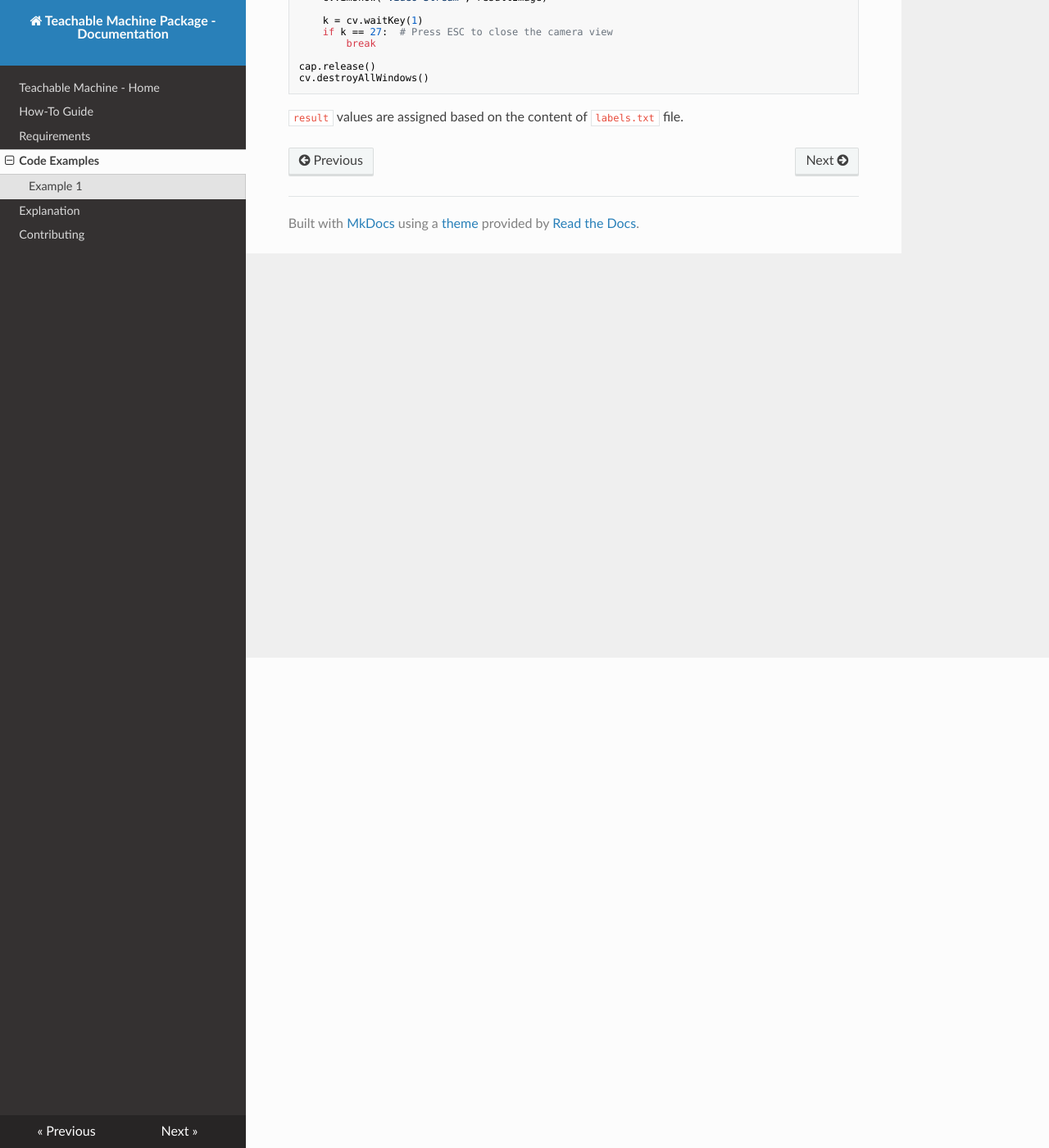
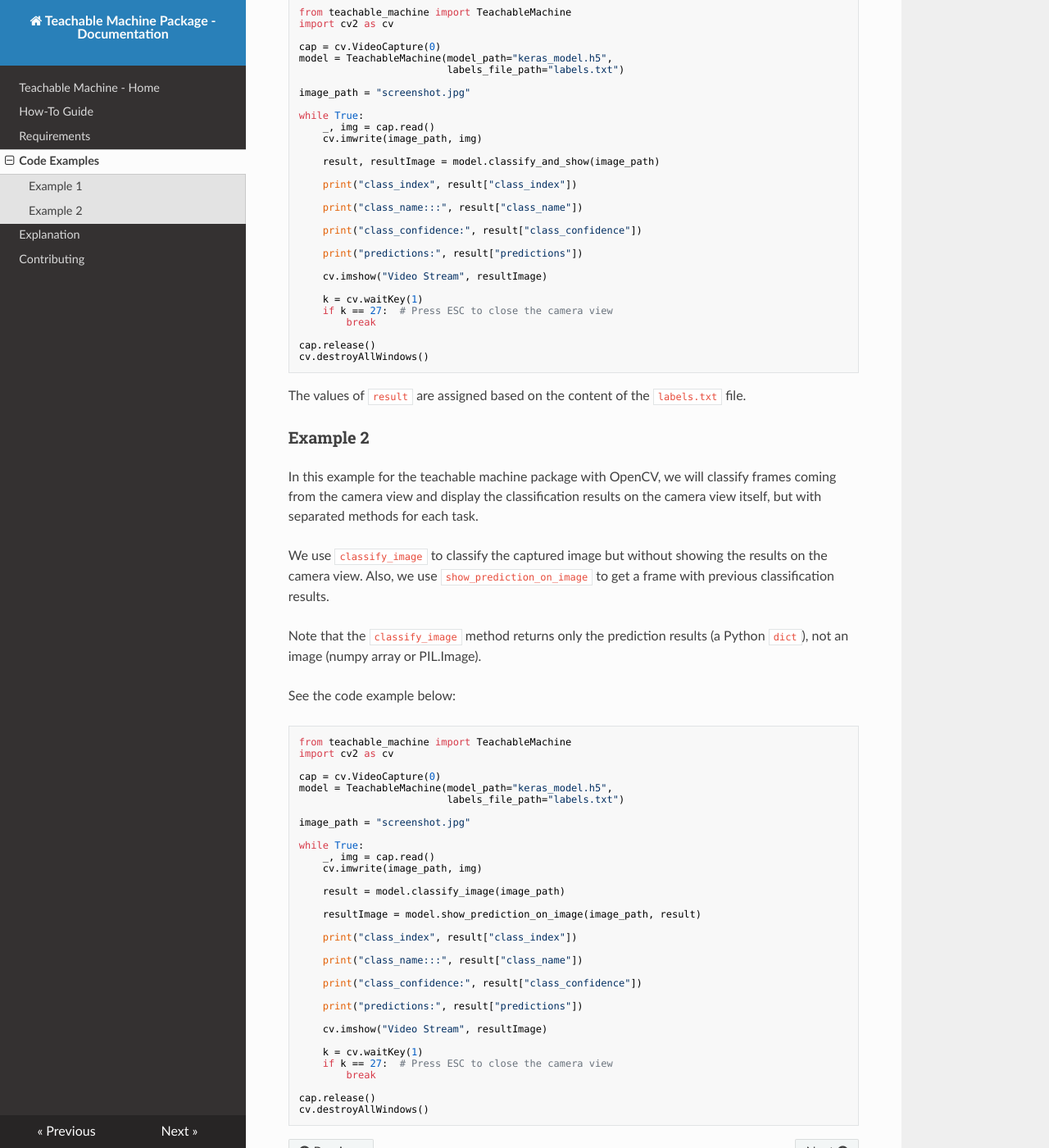
Before and after one commit to MeqdadDev/teachable-machine, an MkDocs documentation site: the page built from docs/codeExamples.md, in a window 1280 px wide and 1400 px high, scrolled down 598 px. Shown: the whole window at 82% size. Built offline with MkDocs 1.6.1, drawn with Linux system fonts in a browser that asks for light colours; nearby versions of some CDN libraries; some of the changed text lies outside the part shown.

Commit message:
Add new code example (example 2) to documentation

````diff
--- a/docs/codeExamples.md
+++ b/docs/codeExamples.md
@@ -1,8 +1,23 @@
 ## Code Examples
+
+Before running any of the code examples, ensure that the package is installed successfully.
+You can find the installation instructions [here](https://meqdaddev.github.io/teachable-machine/how-to-guide/#how-to-install-the-package).
+
+You also need to have an exported model (with `.h5` file extension) with an associated labels text file for the package to use in annotations.
+
+Expected structure before running the code examples:
+
+```
+test-directory/
+├── keras_model.h5
+├── labels.txt
+└── app.py (your code example file)
+```
 
 ### Example 1
 
-An example for teachable machine package with OpenCV:
+In this example for the teachable machine package with OpenCV, we will classify frames coming from the camera view and display
+the classification results on the camera view itself. We use `classify_and_show` to achieve this. See the code example below:
 
 ```python
 from teachable_machine import TeachableMachine
@@ -38,4 +53,53 @@ cap.release()
 cv.destroyAllWindows()
 ```
 
-`result` values are assigned based on the content of `labels.txt` file.
+The values of `result` are assigned based on the content of the `labels.txt` file.
+
+### Example 2
+
+In this example for the teachable machine package with OpenCV, we will classify frames coming from the camera view and display
+the classification results on the camera view itself, but with separated methods for each task.
+
+We use `classify_image` to classify the captured image but without showing the results on the camera view. Also, we use `show_prediction_on_image` to
+get a frame with previous classification results.
+
+
+Note that the `classify_image` method returns only the prediction results (a Python `dict`), not an image (numpy array or PIL.Image).
+
+See the code example below:
+
+```python
+from teachable_machine import TeachableMachine
+import cv2 as cv
+
+cap = cv.VideoCapture(0)
+model = TeachableMachine(model_path="keras_model.h5",
+                         labels_file_path="labels.txt")
+
+image_path = "screenshot.jpg"
+
+while True:
+    _, img = cap.read()
+    cv.imwrite(image_path, img)
+
+    result = model.classify_image(image_path)
+
+    resultImage = model.show_prediction_on_image(image_path, result)
+
+    print("class_index", result["class_index"])
+
+    print("class_name:::", result["class_name"])
+
+    print("class_confidence:", result["class_confidence"])
+
+    print("predictions:", result["predictions"])
+
+    cv.imshow("Video Stream", resultImage)
+
+    k = cv.waitKey(1)
+    if k == 27:  # Press ESC to close the camera view
+        break
+
+cap.release()
+cv.destroyAllWindows()
+```
````
Also changed, not shown: site/codeExamples/index.html, site/index.html, 1 other file.
